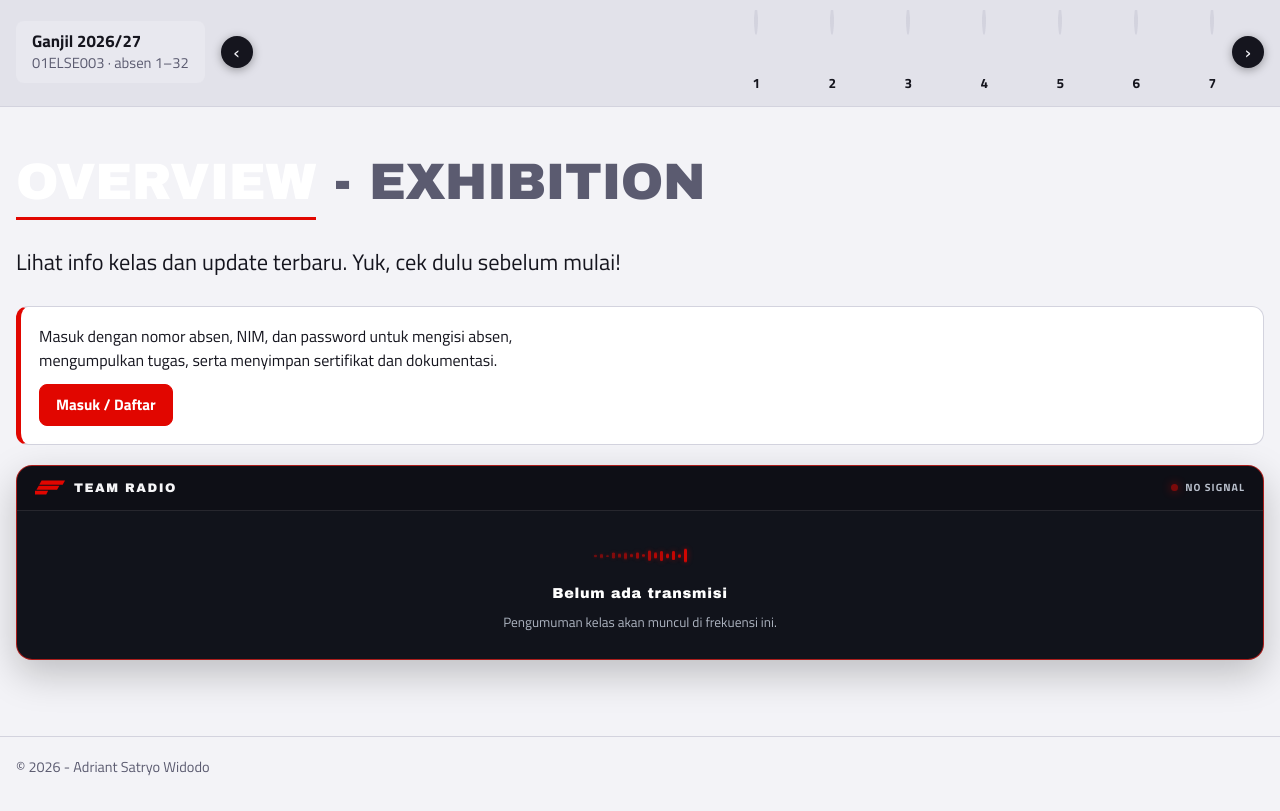
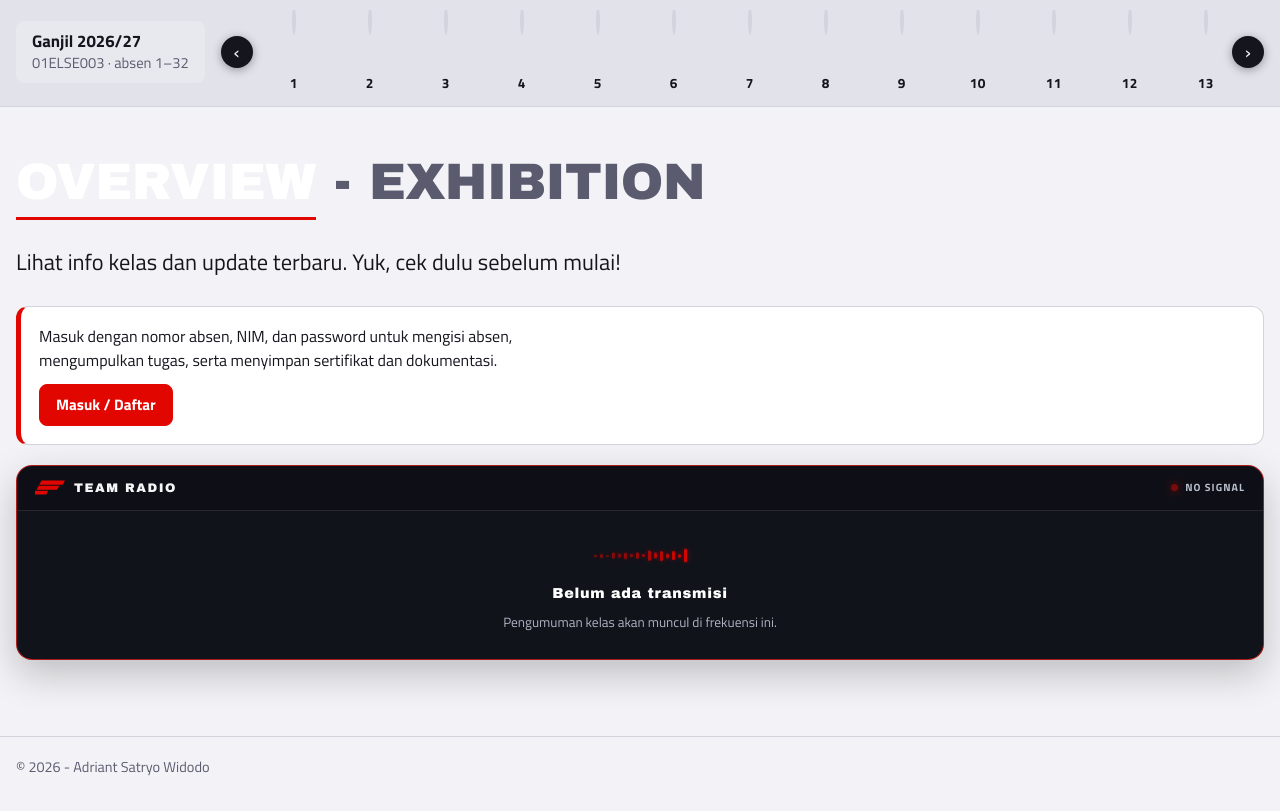
Before and after one commit to HengkerSigma/Grid-Kelas, a website: page public/index.html in a window 1280 px wide. Shown: the part 67-878 px from the top of the page. Drawn offline with Linux system fonts and the light colour scheme; no server answers; a web font is replaced by a local one.

Commit message:
Remove excess student slider edge spacing

```diff
--- a/public/style.css
+++ b/public/style.css
@@ -70,8 +70,7 @@ ul,ol{margin:0;padding:0;list-style:none}
 .avbtn img{width:100%;height:100%;object-fit:cover}
 
 
-/* Let the first and last student cards reach the exact center of the horizontal slider. */
-.rail::before,.rail::after{content:"";flex:0 0 max(0px,calc((100% - 62px)/2));}
+/* Student slider respects natural scroll edges without oversized empty spacers. */
 
 /* student strip */
 .strip{background:var(--band);border-bottom:1px solid var(--line)}
```
